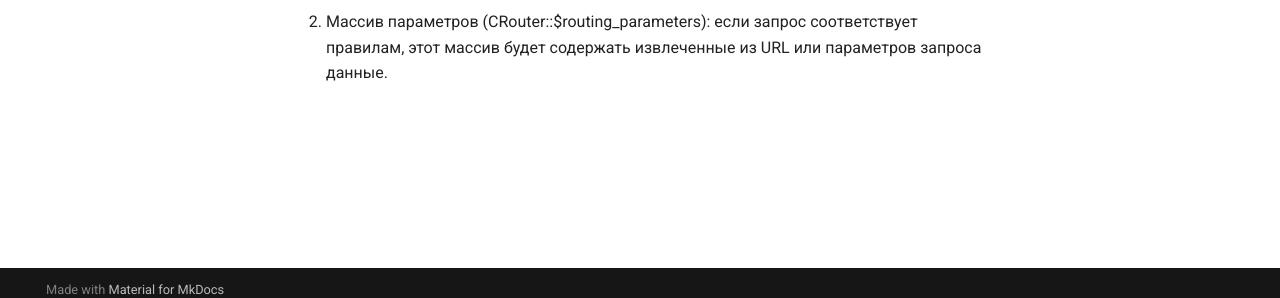
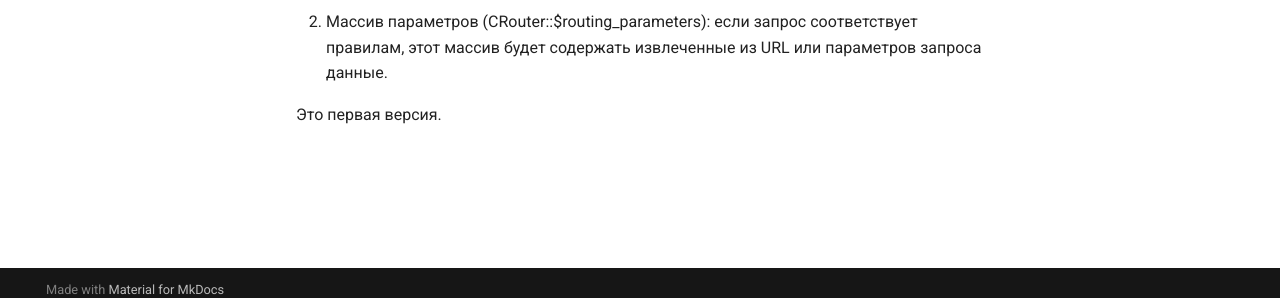
Before and after one commit to mihich-designed/osmocode, an MkDocs documentation site: the page built from docs/router_guide/index.md, in a window 1280 px wide. Shown: the part 588-886 px from the top of the page. Built offline with MkDocs 1.6.1 and Material for MkDocs 9.7.7, drawn with Linux system fonts in a browser that asks for light colours; the version menu is left out.

Commit message:
13.12.2024_11.48

```diff
--- a/docs/router_guide/index.md
+++ b/docs/router_guide/index.md
@@ -17,3 +17,5 @@
 2. Массив параметров (CRouter::$routing_parameters): если запрос соответствует
 правилам, этот массив будет содержать извлеченные из URL или параметров запроса
 данные.
+
+Это первая версия.
```
